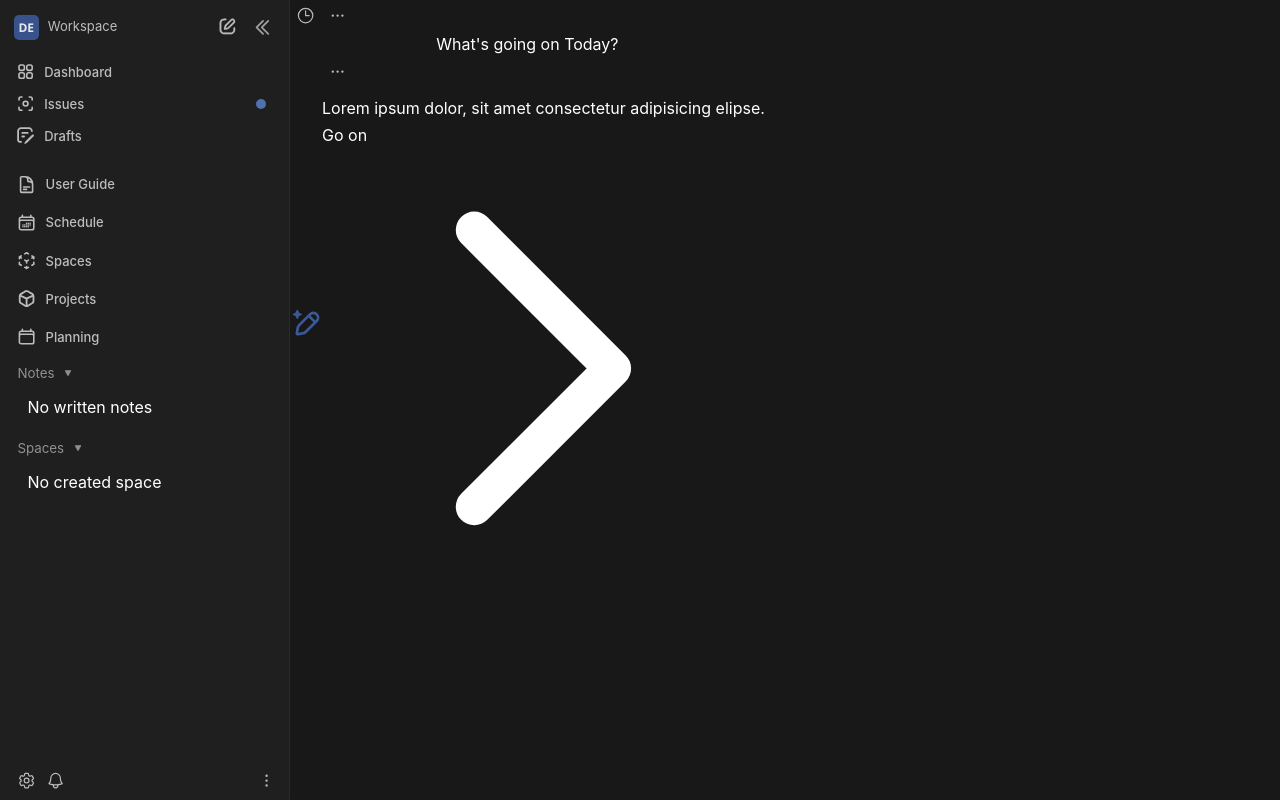
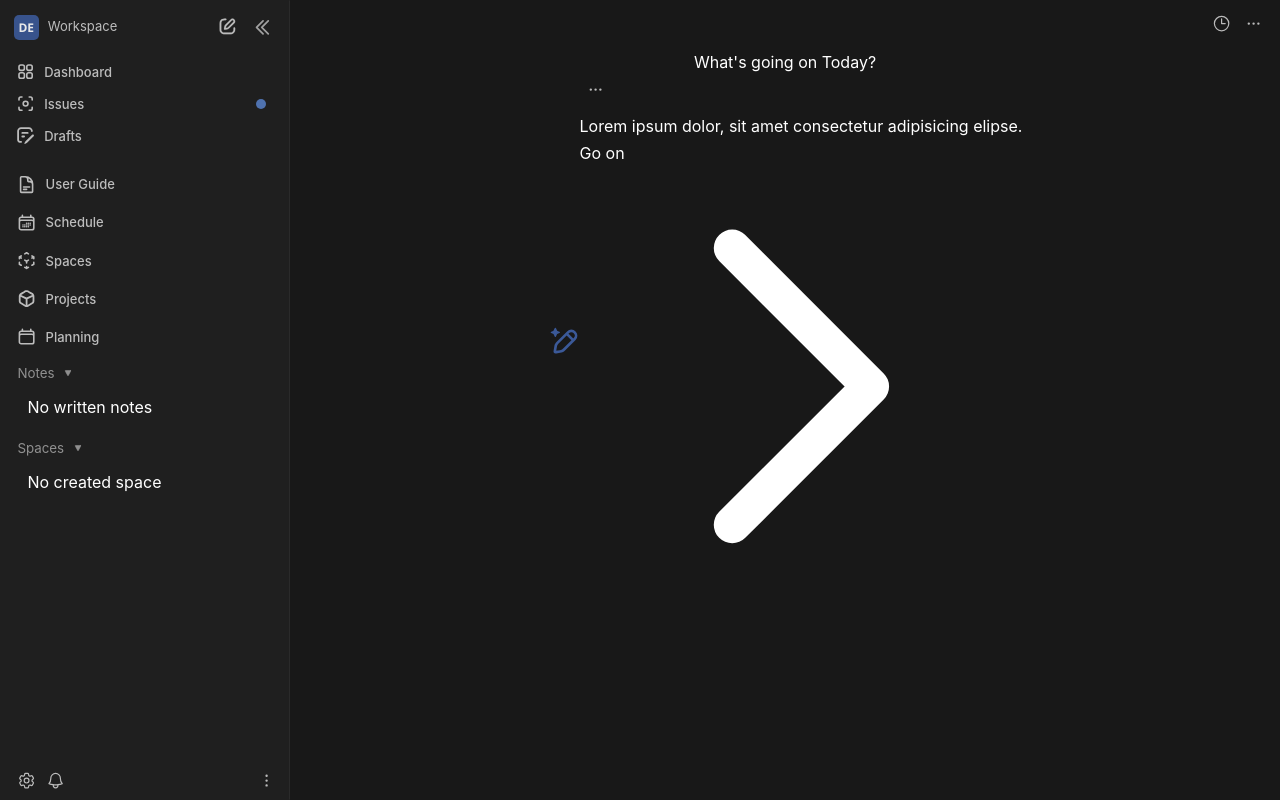
Before and after one commit to drewIt273/Ether_web_app, a plain HTML site: page user/interface/markup/ui.main.html in a window 1280 px wide. Drawn offline with Linux system fonts and the light colour scheme.

Commit message:
First styling of the app-layer and mainBody (this is where everything is displayed)

```diff
--- a/user/interface/root/ui.app.css
+++ b/user/interface/root/ui.app.css
@@ -26,6 +26,7 @@ html, body, web-app * {
     border: 0;
     margin: 0;
     padding: 0;
+    font-weight: 400;
 }
 web-app, div, section, .smooth-scroll {
     scroll-behavior: smooth;
@@ -93,6 +94,7 @@ html[aside-state="fixed"] aside#sidebar-nav {
 }
 html[aside-state="fixed"] #h01 {
     width: 290px;
+    position: relative;
 }
 html[aside-state="absolute"] aside#sidebar-nav {
     border-radius: 9px;
@@ -104,6 +106,9 @@ html[aside-state="absolute"] aside#sidebar-nav {
 }
 html[aside-state="absolute"] #h01 {
     width: 10px;
+    position: absolute;
+    height: 100%;
+    z-index: 1;
 }
 html va-tooltip {
     background-color: var(--bg-tooltip-color);
@@ -115,3 +120,28 @@ html va-tooltip {
     font-size: 13px;
     padding: 2px 8px;
 }
+html #mainBody {
+    flex: 1;
+}
+html #mainBody app-layer {
+    width: 100%; height: 100%;
+    position: relative;
+    display: block;
+    padding-top: 50px;
+}
+html #mainBody #absolute-topbar {
+    width: -webkit-fill-available;
+    display: flex;
+    justify-content: space-between;
+    align-items: center;
+    padding: 8px 10px;
+    position: absolute;
+    top: 0;
+    z-index: 1;
+}
+html #mainBody #absolute-topbar>* * {
+    z-index: 40;
+}
+html #mainBody #absolute-topbar>* {
+    display: flex;
+}
```
